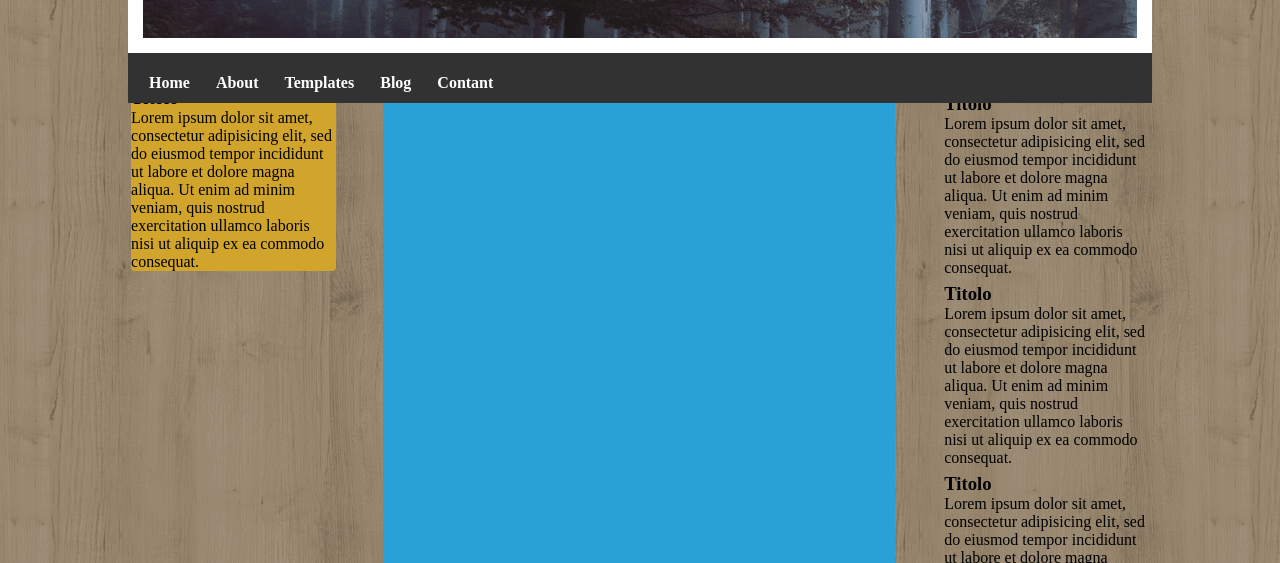
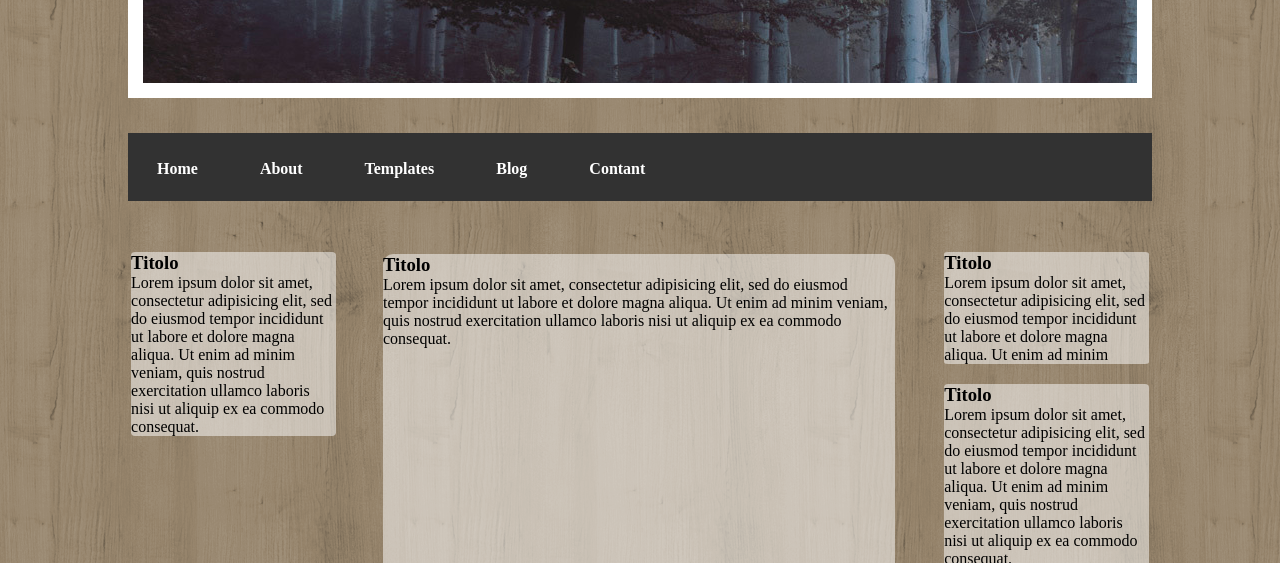
Before and after one commit to GiuliaStagnitto/htmlcss-wp, a plain HTML site: page index.html in a window 1280 px wide. Shown: the part 237-800 px from the top of the page. Drawn offline with Linux system fonts and the light colour scheme.

Commit message:
modifiche di contenuto da fare, più footer

```diff
--- a/css/master.css
+++ b/css/master.css
@@ -14,7 +14,7 @@ body{
 }
 
 header{
-  height: 300px;
+  height: 350px;
 
 }
 
@@ -51,24 +51,23 @@ header{
 }
 
 
-nav{
+.nav{
   width: 100%;
-  height: 50px;
+  height: 68px;
   background-color: rgb(50,50,50);
-  position: relative;
+  /* position: relative; */
 }
 
 ul{
   list-style-type: none;
-  padding: 10px;
-  margin-bottom: 10px;
+  margin-bottom: 0px;
 }
 
 li{
   /* float: left; */
   display: inline-block;
   margin: 3px;
-  padding: 3px;
+  padding: 10px;
 }
 
 a{
@@ -76,16 +75,15 @@ a{
   text-decoration: none;
   color: white;
   font-weight: bold;
-  padding: 5px;
+  padding: 14px 16px;
 }
 
 li a:hover{
   background-color: white;
 }
 
-aside, main, footer{
-  border-radius: 2%;
-
+section{
+  margin-top: 47px;
 }
 
 section::after {
@@ -98,25 +96,26 @@ main {
   float: left;
   width: 25%;
   margin: 0.2%;
-
+  border-radius: 2%;
+  background-color: rgba(255, 255, 255, 0.5);
 }
 
 aside {
   float: left;
   width: 20%;
   margin: 0.3%;
+  border-radius: 2%;
 }
 
-.left {
-
-  background-color: #d1a52c;
+.left{
+  background-color: rgba(255, 255, 255, 0.5);
 }
 
 .center {
   width: 50%;
   margin: 0.5% 4.3%;
   height: 500px;
-  background-color: #2aa1d4;
+
 }
 
 .right {
@@ -124,7 +123,9 @@ aside {
 }
 
 .purple {
-  margin: 3% 0;
+  margin-bottom: 10% ;
+  border-radius: 2%;
+  background-color: rgba(255, 255, 255, 0.5);
 }
 
 footer{
--- a/index.html
+++ b/index.html
@@ -6,44 +6,36 @@
     <link rel="stylesheet" href="css/master.css">
   </head>
   <body>
-
     <div id="container">
       <header>
         <div id="foto">
           <div class="logo">
             <p class="titolo"> NATURAL LITE</p>
-            <p class="descrizione">
-										Just another Organic Themes Demo Sites site	</p>
+            <p class="descrizione">	Just another Organic Themes Demo Sites site	</p>
           </div>
         </div>
-        <div class="navigazione">
-          <nav class="menu">
-            <ul>
-              <li><a href="#">Home</a></li>
-              <li><a href="#">About</a></li>
-              <li><a href="#">Templates</a></li>
-              <li><a href="#">Blog</a></li>
-              <li><a href="#">Contant</a></li>
-            </ul>
-          </nav>
-        </div>
-
       </header>
-
+      <ul class="nav">
+        <li><a href="#">Home</a></li>
+        <li><a href="#">About</a></li>
+        <li><a href="#">Templates</a></li>
+        <li><a href="#">Blog</a></li>
+        <li><a href="#">Contant</a></li>
+      </ul>
         <section class="riga">
-
           <aside class="left">
             <h3>Titolo</h3>
             <p>Lorem ipsum dolor sit amet, consectetur adipisicing elit, sed do eiusmod tempor incididunt ut labore et dolore magna aliqua. Ut enim ad minim veniam, quis nostrud exercitation ullamco laboris nisi ut aliquip ex ea commodo consequat.</p>
           </aside>
 
           <main class="center">
+            <h3>Titolo</h3>
+            <p>Lorem ipsum dolor sit amet, consectetur adipisicing elit, sed do eiusmod tempor incididunt ut labore et dolore magna aliqua. Ut enim ad minim veniam, quis nostrud exercitation ullamco laboris nisi ut aliquip ex ea commodo consequat.</p>
           </main>
-
           <aside class="right">
             <div class="purple">
                 <h3>Titolo</h3>
-                <p>Lorem ipsum dolor sit amet, consectetur adipisicing elit, sed do eiusmod tempor incididunt ut labore et dolore magna aliqua. Ut enim ad minim veniam, quis nostrud exercitation ullamco laboris nisi ut aliquip ex ea commodo consequat.</p>
+                <p>Lorem ipsum dolor sit amet, consectetur adipisicing elit, sed do eiusmod tempor incididunt ut labore et dolore magna aliqua. Ut enim ad minim </p>
             </div>
             <div class="purple">
               <h3>Titolo</h3>
@@ -54,10 +46,11 @@
               <p>Lorem ipsum dolor sit amet, consectetur adipisicing elit, sed do eiusmod tempor incididunt ut labore et dolore magna aliqua. Ut enim ad minim veniam, quis nostrud exercitation ullamco laboris nisi ut aliquip ex ea commodo consequat.</p>
             </div>
           </aside>
+        </section>
 
-        </section>
       <footer>
       </footer>
+
     </div>
   </body>
 </html>
```
